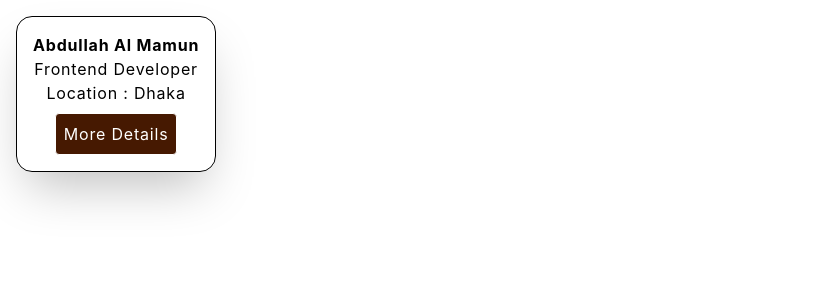
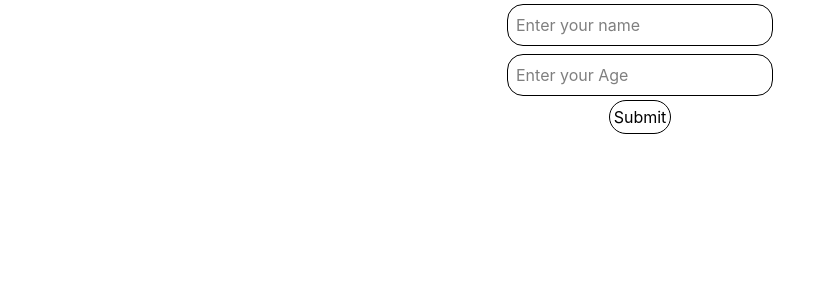
Before and after one commit to Mamun123123123/React_js_practice_, a React (Vite) app in the folder practice_react/: page / in a window 1280 px wide. Shown: the top 300 px of the page, without its empty margins (0-829 px from the left). Built offline with nearby package versions, Linux system fonts and the light colour scheme.

Commit message:
problem3 form

```diff
--- a/practice_react/src/App.jsx
+++ b/practice_react/src/App.jsx
@@ -5,6 +5,7 @@ import Hiring from "./components/Hiring"
 import Navbar from "./components/Navbar"
 import Problem1 from "./components/Problem1"
 import Problem2 from "./components/Problem2"
+import Problem3 from "./components/Problem3"
 import Profile from "./components/Profile"
 import Props_with_Button_Function from "./components/Props_with_Button_Function"
 import Props_with_Image from "./components/Props_with_Image"
@@ -22,7 +23,7 @@ const App = () => {
   const arr = [10,20,30,40]
   return (
     <>
-    <Problem2 />
+    <Problem3 />
     {/* <UseState_arr /> */}
 
     {/* <Function /> */}
--- /dev/null
+++ b/practice_react/src/components/Problem3.jsx
@@ -0,0 +1,52 @@
+import React, { useState } from 'react'
+
+const Problem3 = () => {
+
+  const [text, setText] = useState({
+    name: "",
+    age: ""
+  })
+
+  const formHandler = (e) => {
+    e.preventDefault()
+  }
+
+  const handleChange = (e) => {
+    const { name, value } = e.target
+
+    setText({
+      ...text,
+      [name]: value
+    })
+  }
+
+  return (
+    <div>
+      <form className='flex flex-col items-center' onSubmit={formHandler}>
+
+        <input
+          name="name"
+          value={text.name}
+          className='border p-2 rounded-2xl m-1'
+          type="text"
+          placeholder='Enter your name'
+          onChange={handleChange}
+        />
+
+        <input
+          name="age"
+          value={text.age}
+          className='border p-2 rounded-2xl m-1'
+          type="number"
+          placeholder='Enter your Age'
+          onChange={handleChange}
+        />
+
+        <button className='border p-1 rounded-3xl'>Submit</button>
+
+      </form>
+    </div>
+  )
+}
+
+export default Problem3
```
